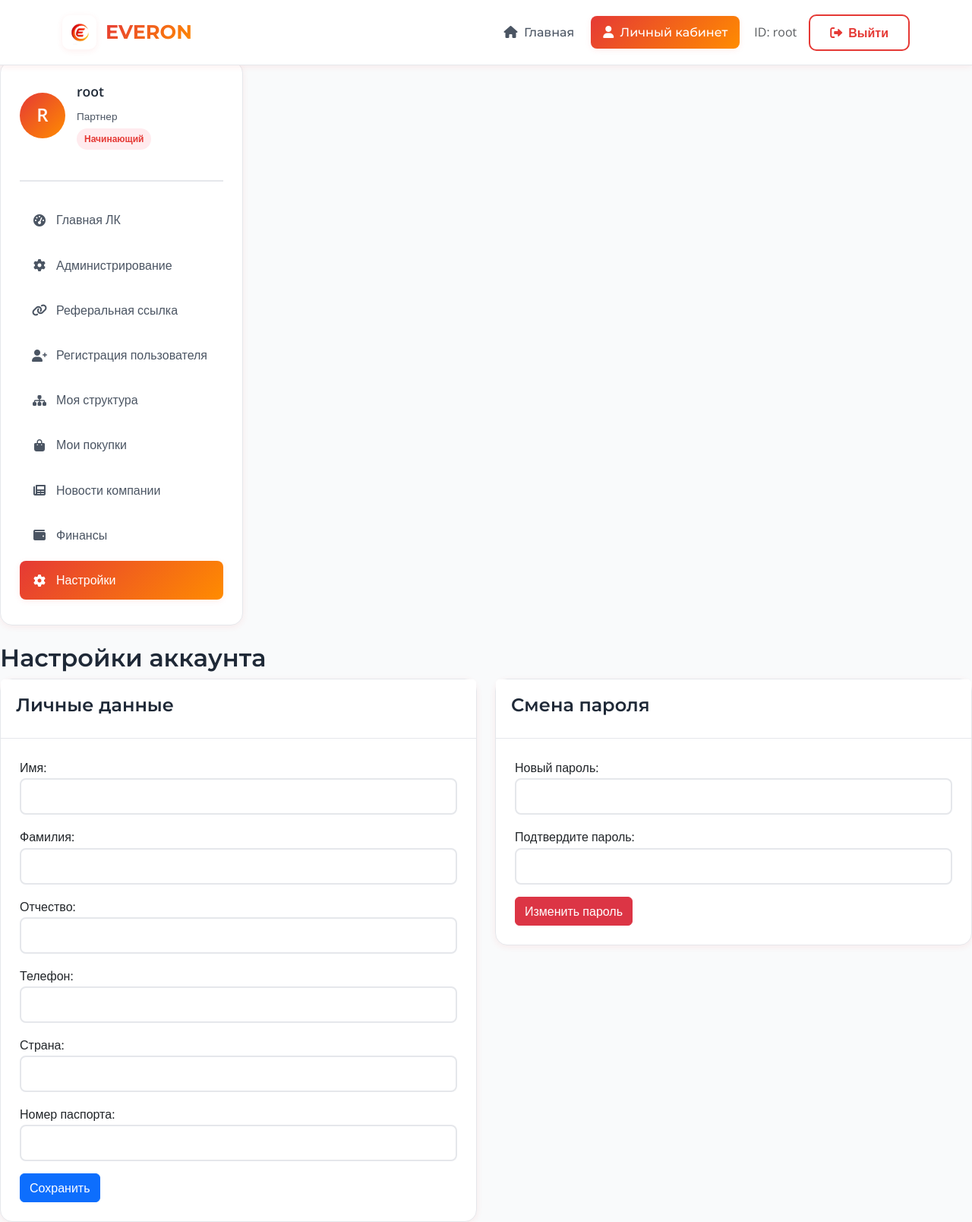
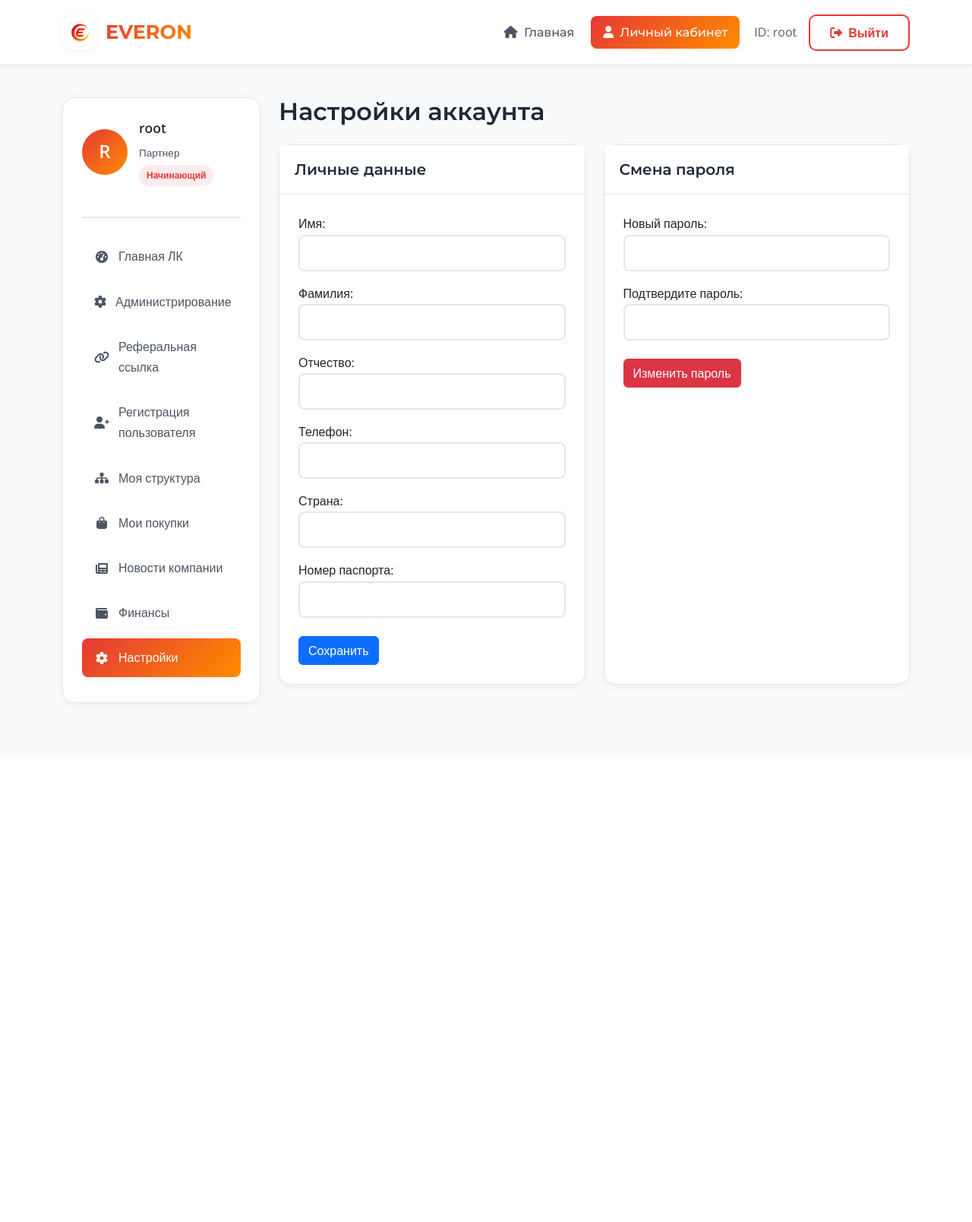
Before and after one commit to sta4888/django-store-service, a Django app: page /cabinet/settings/ in a window 1280 px wide. Shown: the whole page at 76% size. After the commit the page ends 928 px from the top, so only its background shows below. Run offline with Django 5.2, Linux system fonts and the light colour scheme; a user stored in the database is signed in; parts of the project's set-up code (start-up, migrations or seed data) failed here and were passed over.

Commit message:
0.0.1.41.14 - settings page

```diff
--- a/templates/cabinet/settings.html
+++ b/templates/cabinet/settings.html
@@ -1,9 +1,11 @@
 {% extends 'base.html' %}
 {% load static %}
 
+{% block title %}Настройки | EVERON{% endblock %}
+
 {% block content %}
-
-<div class="dashboard-wrapper">
+<div class="container py-5">
+    <div class="row">
 
         <!-- SIDEBAR -->
         <div class="col-lg-3 mb-4">
@@ -11,8 +13,8 @@
         </div>
 
         <!-- MAIN CONTENT -->
-    <div class="main-content">
-        <h2>Настройки аккаунта</h2>
+        <div class="col-lg-9">
+            <h2 class="mb-4">Настройки аккаунта</h2>
 
             {% if messages %}
                 {% for message in messages %}
@@ -25,16 +27,18 @@
             <div class="row">
 
                 <!-- ЛИЧНЫЕ ДАННЫЕ -->
-            <div class="col-md-6">
-                <div class="card">
+                <div class="col-md-6 mb-4">
+                    <div class="card h-100">
                         <div class="card-header">
-                        <h4>Личные данные</h4>
+                            <h5 class="mb-0">Личные данные</h5>
                         </div>
                         <div class="card-body">
                             <form method="post">
                                 {% csrf_token %}
                                 {{ profile_form.as_p }}
-                            <button type="submit" name="update_profile" class="btn btn-primary">
+                                <button type="submit"
+                                        name="update_profile"
+                                        class="btn btn-primary mt-2">
                                     Сохранить
                                 </button>
                             </form>
@@ -43,16 +47,18 @@
                 </div>
 
                 <!-- СМЕНА ПАРОЛЯ -->
-            <div class="col-md-6">
-                <div class="card">
+                <div class="col-md-6 mb-4">
+                    <div class="card h-100">
                         <div class="card-header">
-                        <h4>Смена пароля</h4>
+                            <h5 class="mb-0">Смена пароля</h5>
                         </div>
                         <div class="card-body">
                             <form method="post">
                                 {% csrf_token %}
                                 {{ password_form.as_p }}
-                            <button type="submit" name="change_password" class="btn btn-danger">
+                                <button type="submit"
+                                        name="change_password"
+                                        class="btn btn-danger mt-2">
                                     Изменить пароль
                                 </button>
                             </form>
@@ -64,5 +70,5 @@
         </div>
 
     </div>
-
+</div>
 {% endblock %}
```
Lines whose indentation alone changed are shown as unchanged.
